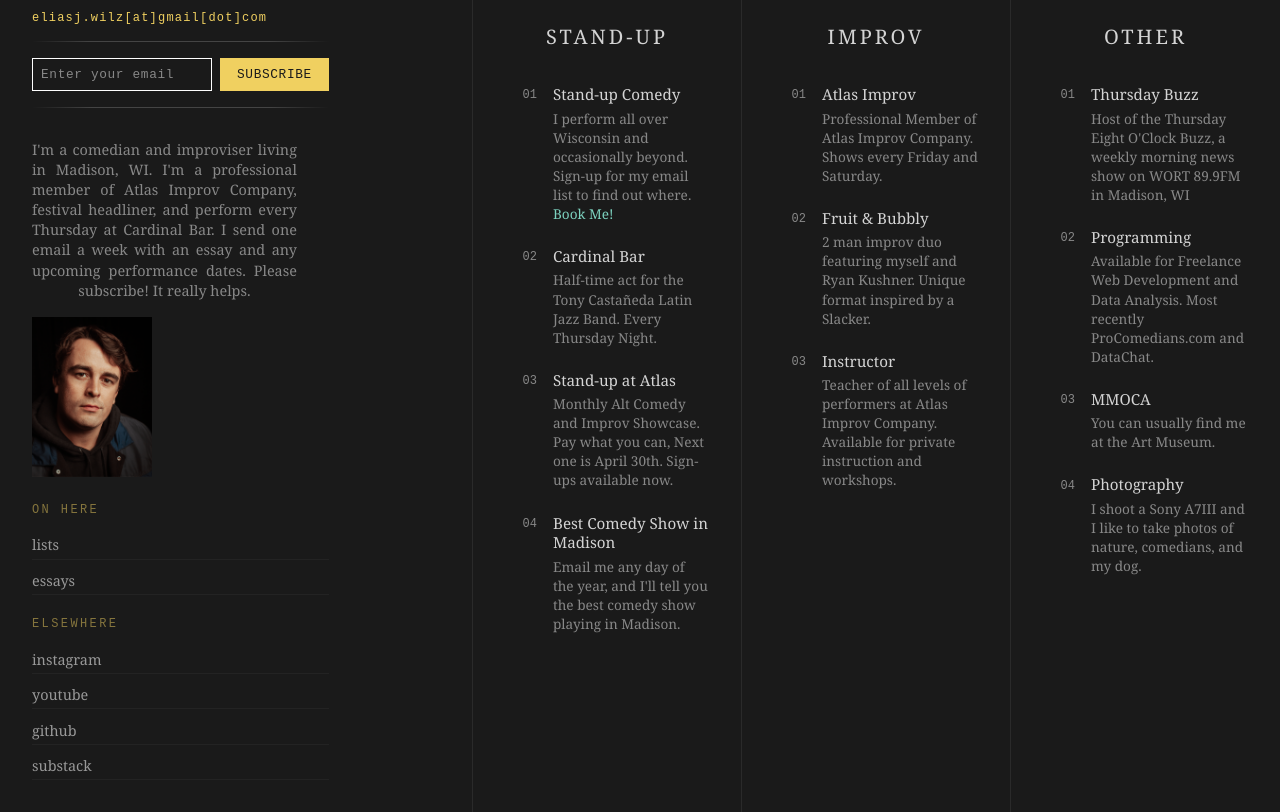
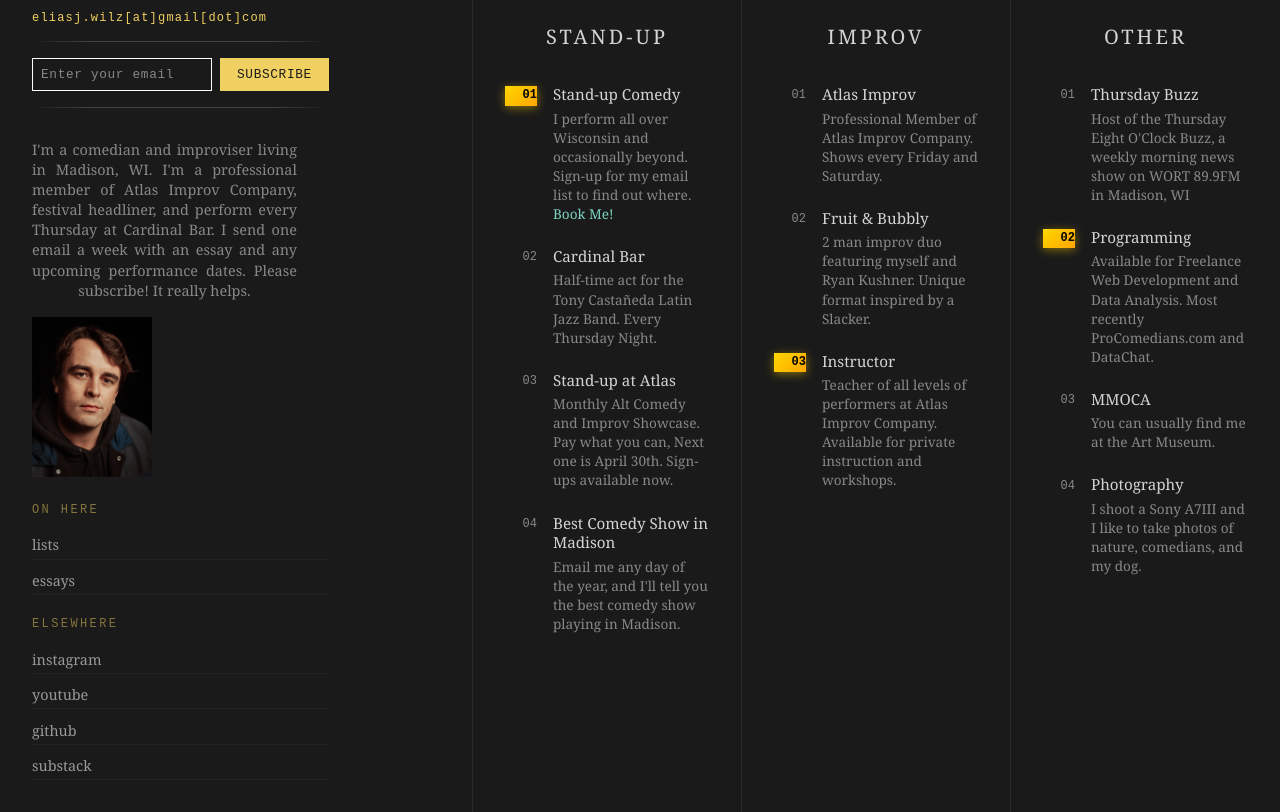
Before and after one commit to eliaswilz/eliwilz-performer, a website built with Vite: page index.html in a window 1280 px wide. Shown: the part 96-908 px from the top of the page. Built offline with nearby package versions, Linux system fonts and the light colour scheme.

Commit message:
add number highlighting

```diff
--- a/index.html
+++ b/index.html
@@ -104,7 +104,7 @@
         <h2 class="column-header">Stand-up</h2>
 
         <div class="item">
-          <span class="number">01</span>
+          <span class="number highlight">01</span>
           <div class="content">
             <h3>Stand-up Comedy</h3>
             <p>I perform all over Wisconsin and occasionally beyond. Sign-up for my email list to find out where. <a href="/booking.html">Book Me!</a></p>
@@ -156,7 +156,7 @@
         </div>
 
         <div class="item">
-          <span class="number">03</span>
+          <span class="number highlight">03</span>
           <div class="content">
             <h3>Instructor</h3>
             <p>Teacher of all levels of performers at Atlas Improv Company. Available for private instruction and workshops.</p>
@@ -177,7 +177,7 @@
         </div>
 
         <div class="item">
-          <span class="number">02</span>
+          <span class="number highlight">02</span>
           <div class="content">
             <h3>Programming</h3>
             <p>Available for Freelance Web Development and Data Analysis. Most recently ProComedians.com and DataChat.</p>
--- a/src/style.css
+++ b/src/style.css
@@ -550,6 +550,24 @@ body:has([id="essay-column"]) .grid {
   border-right: none;
 }
 
+/* ── Highlighted Numbers ──────────────────────────────── */
+.number.highlight {
+  background: linear-gradient(135deg, #FFD700, #FFA500);
+  color: #000;
+  font-weight: 600;
+  box-shadow: 0 2px 8px rgba(255, 215, 0, 0.3);
+  animation: goldGlow 2s ease-in-out infinite alternate;
+}
+
+@keyframes goldGlow {
+  0% {
+    box-shadow: 0 2px 8px rgba(255, 215, 0, 0.3);
+  }
+  100% {
+    box-shadow: 0 2px 12px rgba(255, 215, 0, 0.6);
+  }
+}
+
 .column-header {
   font-size: 1.25rem;
   text-transform: uppercase;
```
